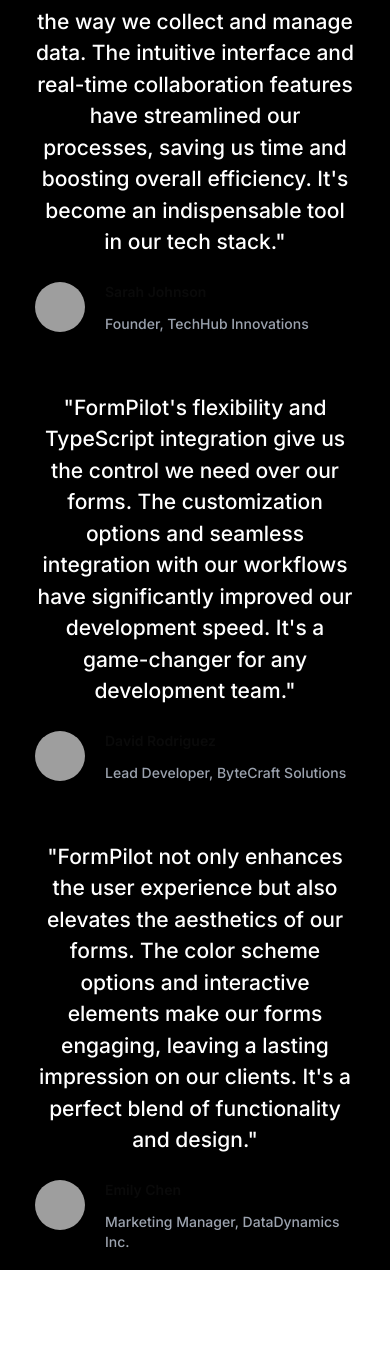
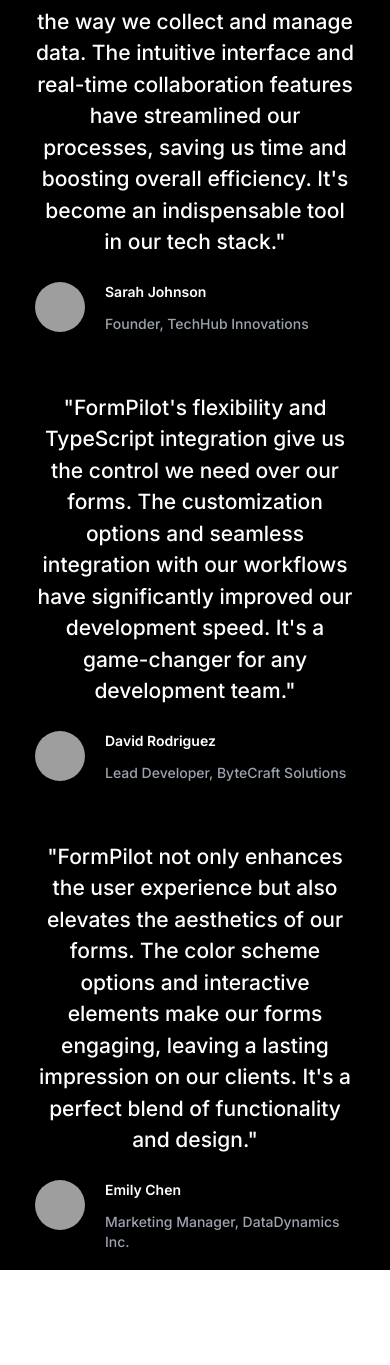
Before and after one commit to skylineCodes/form-builder, a Next.js app: page / in a window 390 px wide. Shown: the part 6884-8249 px from the top of the page. Built offline with nearby package versions, Linux system fonts and the light colour scheme; grey boxes are pictures that could not be loaded.

Commit message:
Footer section for both desktop and mobile completed

```diff
--- a/app/page.tsx
+++ b/app/page.tsx
@@ -510,7 +510,9 @@
                     <AvatarFallback>SJ</AvatarFallback>
                   </Avatar>
                   <div className='flex flex-col justify-center items-start gap-3 w-full'>
-                    <p className='text-sm font-semibold'>Sarah Johnson</p>
+                    <p className='text-sm font-semibold text-white'>
+                      Sarah Johnson
+                    </p>
                     <p className='text-sm text-gray-400 font-medium'>
                       Founder, TechHub Innovations
                     </p>
@@ -536,7 +538,9 @@
                     <AvatarFallback>DR</AvatarFallback>
                   </Avatar>
                   <div className='flex flex-col justify-center items-start gap-3 w-full'>
-                    <p className='text-sm font-semibold'>David Rodriguez</p>
+                    <p className='text-sm font-semibold text-white'>
+                      David Rodriguez
+                    </p>
                     <p className='text-sm text-gray-400 font-medium'>
                       Lead Developer, ByteCraft Solutions
                     </p>
@@ -562,7 +566,9 @@
                     <AvatarFallback>EC</AvatarFallback>
                   </Avatar>
                   <div className='flex flex-col justify-center items-start gap-3 w-full'>
-                    <p className='text-sm font-semibold'>Emily Chen</p>
+                    <p className='text-sm font-semibold text-white'>
+                      Emily Chen
+                    </p>
                     <p className='text-sm text-gray-400 font-medium'>
                       Marketing Manager, DataDynamics Inc.
                     </p>
```
